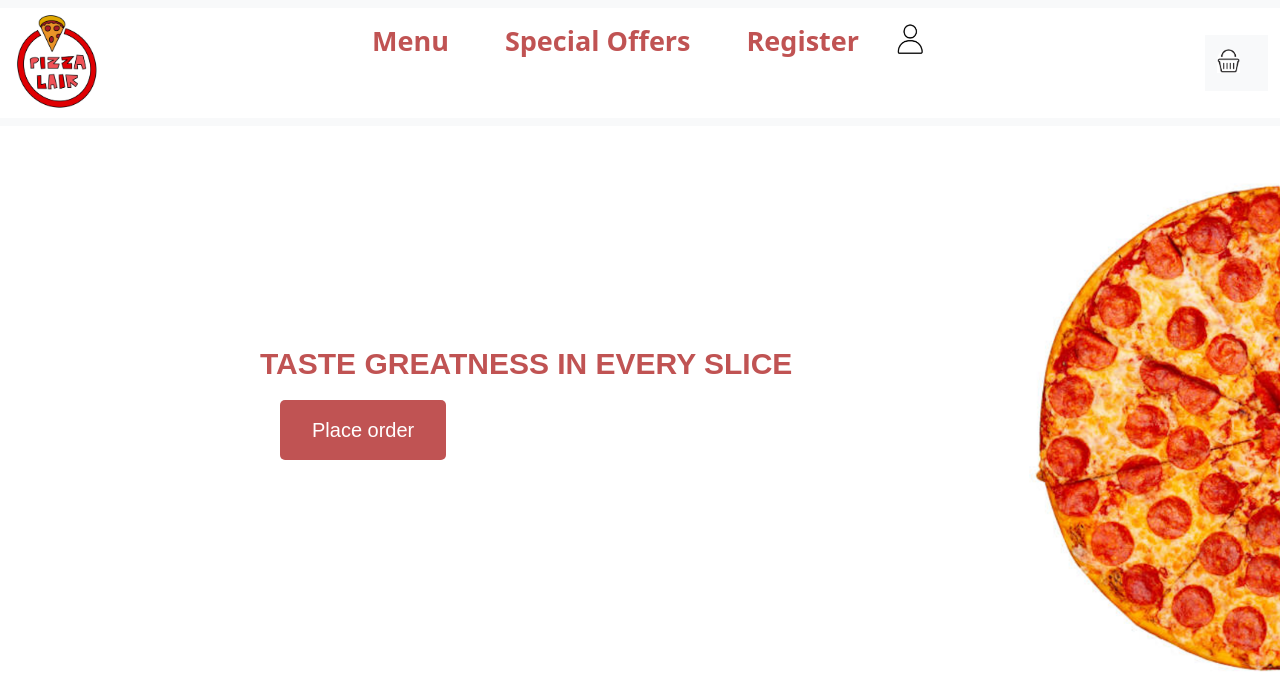
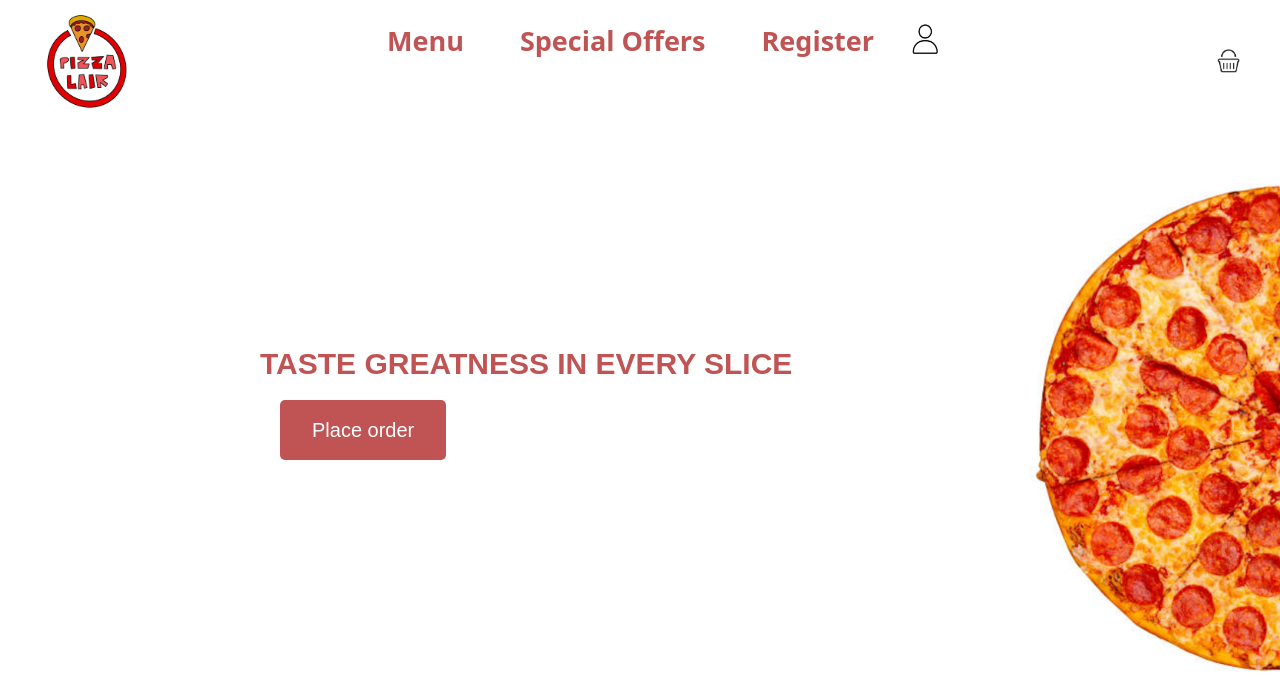
Before and after one commit to dorajohanns/pizza_v2, a Django app: page / in a window 1280 px wide. Shown: the top 695 px of the page. Run offline with Django 4.2, Linux system fonts and the light colour scheme.

```diff
--- a/static/css/navbar.css
+++ b/static/css/navbar.css
@@ -20,9 +20,16 @@
     width: 100%;
     height: 60%;
 }
+img.logo {
+    padding-left: 30px;
+}
 li#nav-log-pro {
     display: flex;
 }
+nav.navbar.bg-body-tertiary {
+    background-color: white !important;
+}
+
 
 #subnav {
     background-color: white;
```
